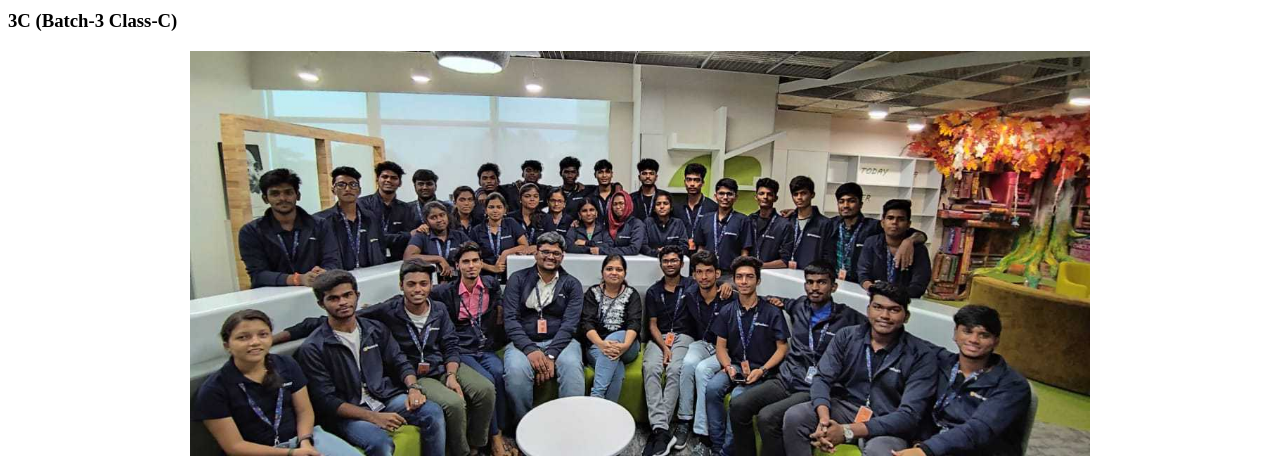
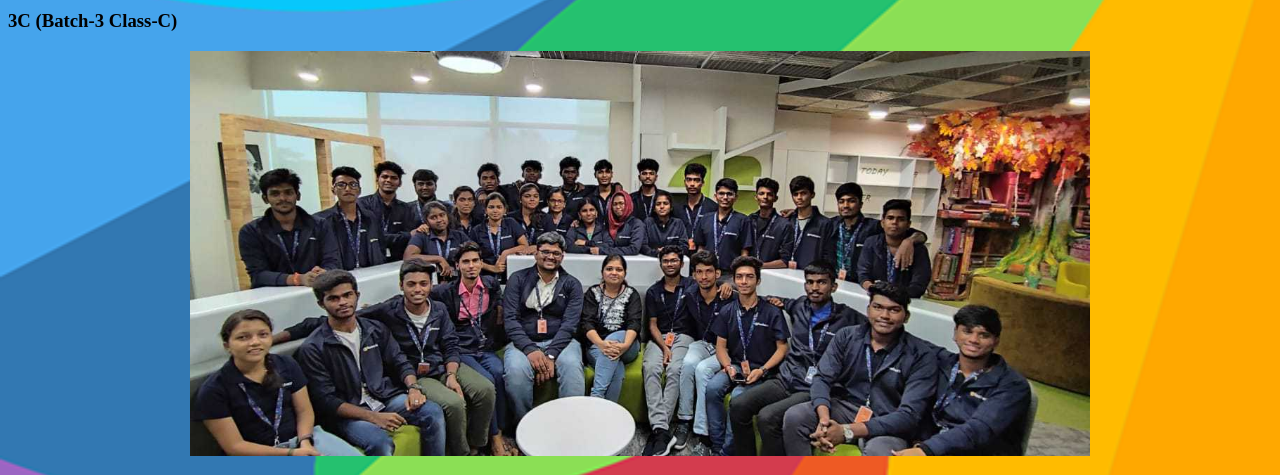
Before and after one commit to mathangn/3C-Students-Portfolio, a plain HTML site: page index.html in a window 1280 px wide. Shown: the part 174-649 px from the top of the page. Drawn offline with Linux system fonts and the light colour scheme; files that its build step writes are made by us from their sources.

Commit message:
Update index.html

```diff
--- a/index.html
+++ b/index.html
@@ -1,7 +1,7 @@
 <!DOCTYPE html>
 <html>
   <head>
-    <link rel="stylesheet" href="CSS/style.css">
+    <link rel="stylesheet" href="style.css">
   </head>
   <body>
 
```
